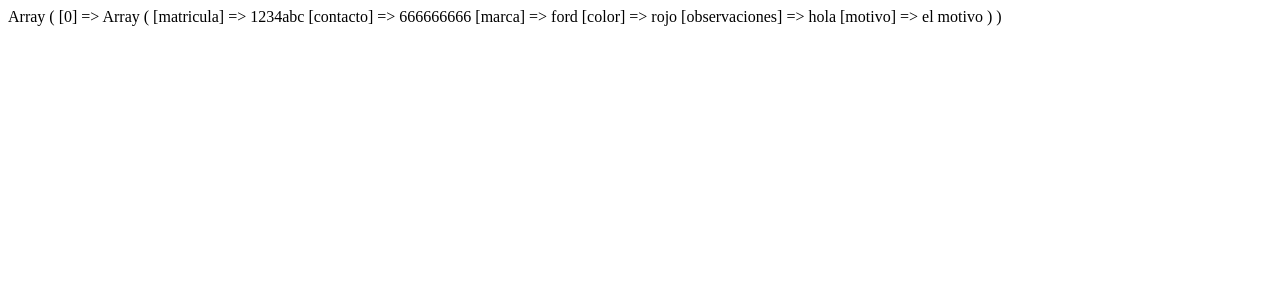
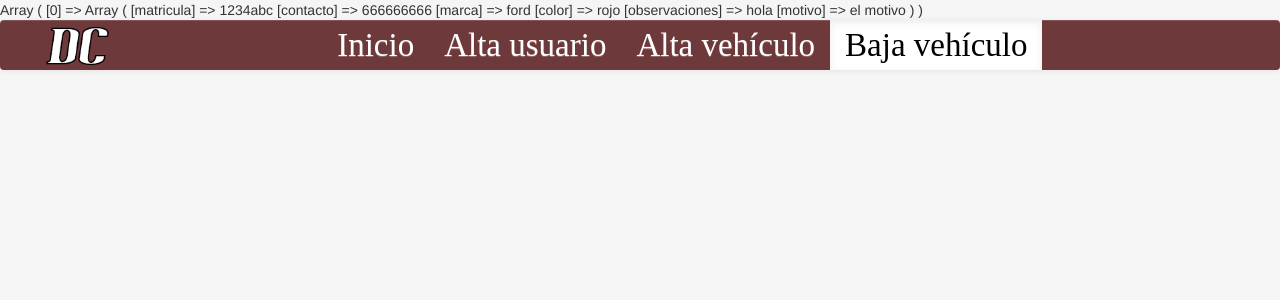
Before and after one commit to alvaroalmanza88/PHPU3Web, a PHP site: page /rmcoche.php in a window 1280 px wide. Shown: the top 300 px of the page. Run offline with PHP 8.4, Linux system fonts and the light colour scheme; data that the repository does not hold is empty; some web fonts are replaced.

Commit message:
cambio menor de visulizacion

```diff
--- a/PHPU3/rmcoche.php
+++ b/PHPU3/rmcoche.php
@@ -25,3 +25,50 @@ foreach ($_SESSION["ListCar"] as $row)
                         $indice++;
             }
  print_r($coches);
+ ?>
+ <html>
+<head>
+    <title>Dragon Cars Eliminar coche</title>
+    <meta charset="UTF-8">
+    <meta name="viewport" content="width=device-width, initial-scale=1.0">
+
+    <link href="bootstrap/css/bootstrap.min.css" rel="stylesheet" type="text/css">
+    <link href="bootstrap/css/bootstrap-theme.min.css" rel="stylesheet" type="text/css">
+    <link href="styles.css" rel="stylesheet" type="text/css">
+
+    <script type="text/javascript" src="bootstrap/js/jquery-3.3.1.min.js"></script>
+    <script type="text/javascript" src="bootstrap/js/bootstrap.min.js"></script>
+</head>
+
+<body>
+<header>
+    <nav class="navbar navbar-default navbarHome navbarForm">
+        <div class="container-fluid">
+            <!-- Brand and toggle get grouped for better mobile display -->
+            <div class="navbar-header">
+                <button type="button" class="navbar-toggle collapsed" data-toggle="collapse" data-target="#bs-example-navbar-collapse-1" aria-expanded="false">
+                    <span class="sr-only">Toggle navigation</span>
+                    <span class="icon-bar"></span>
+                    <span class="icon-bar"></span>
+                    <span class="icon-bar"></span>
+                </button>
+                <a class="navbar-brand" href="#"><img alt="Logo Reducido Dragon cars" src="images/logoAbreviadoDragonCars.png"></a>
+            </div>
+            <!-- Collect the nav links, forms, and other content for toggling -->
+            <div class="collapse navbar-collapse" id="bs-example-navbar-collapse-1">
+                <ul class="nav navbar-nav">
+                    <li><a href="indexNew.php">Inicio <span class="sr-only">(current)</span></a></li>
+                    <li><a>Alta usuario</a></li>
+                    <!--<li><a href="#">Loguéate</a></li>-->
+                    <li><a href="regVehicle.php">Alta vehículo</a></li>
+                    <li class="active"><a href="delcoche.php">Baja vehículo</a></li>
+                </ul>
+            </div><!-- /.navbar-collapse -->
+        </div><!-- /.container-fluid -->
+    </nav>
+</header>
+<section class="formularioRegistro">
+</section>
+
+</body>
+</html>
```
